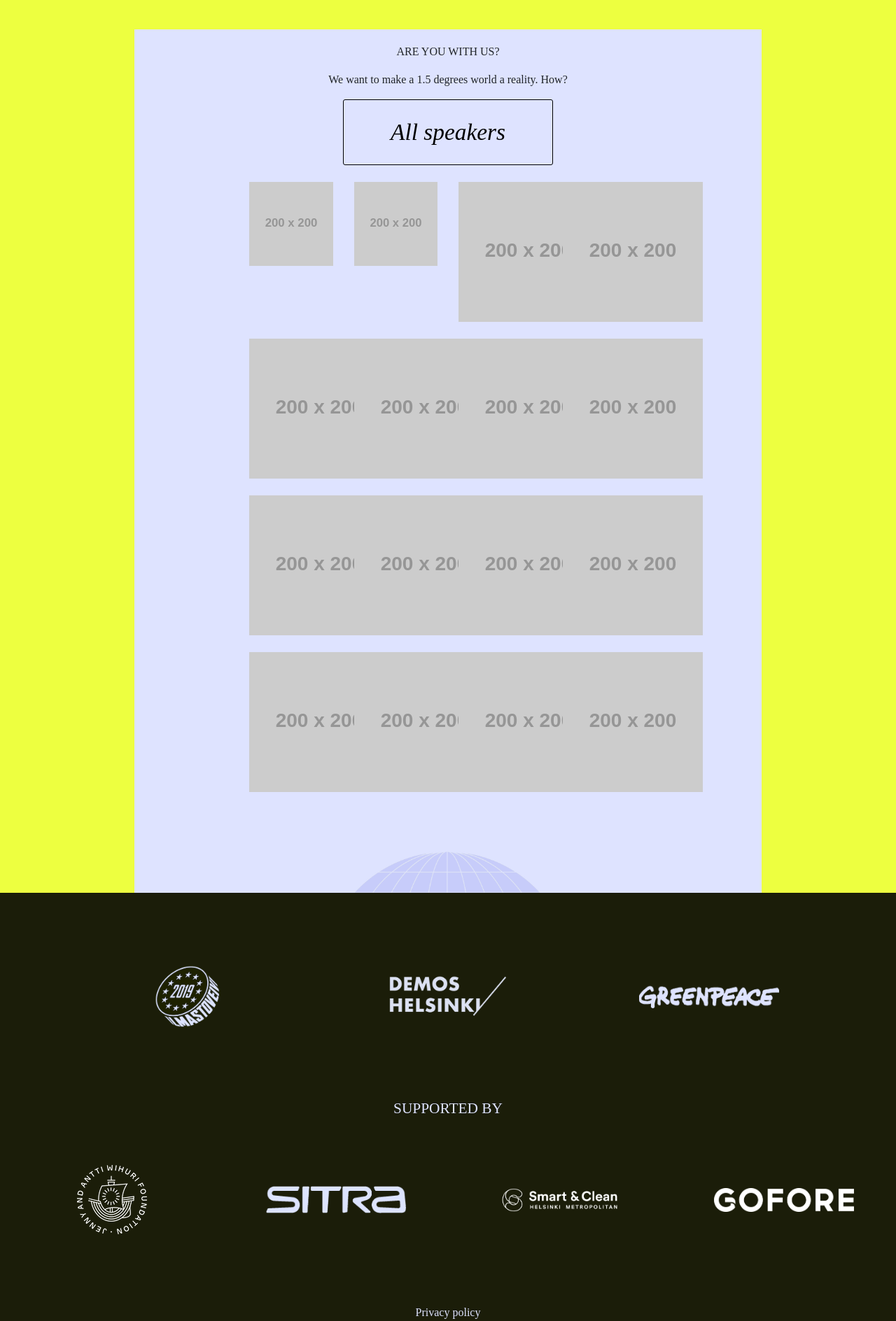
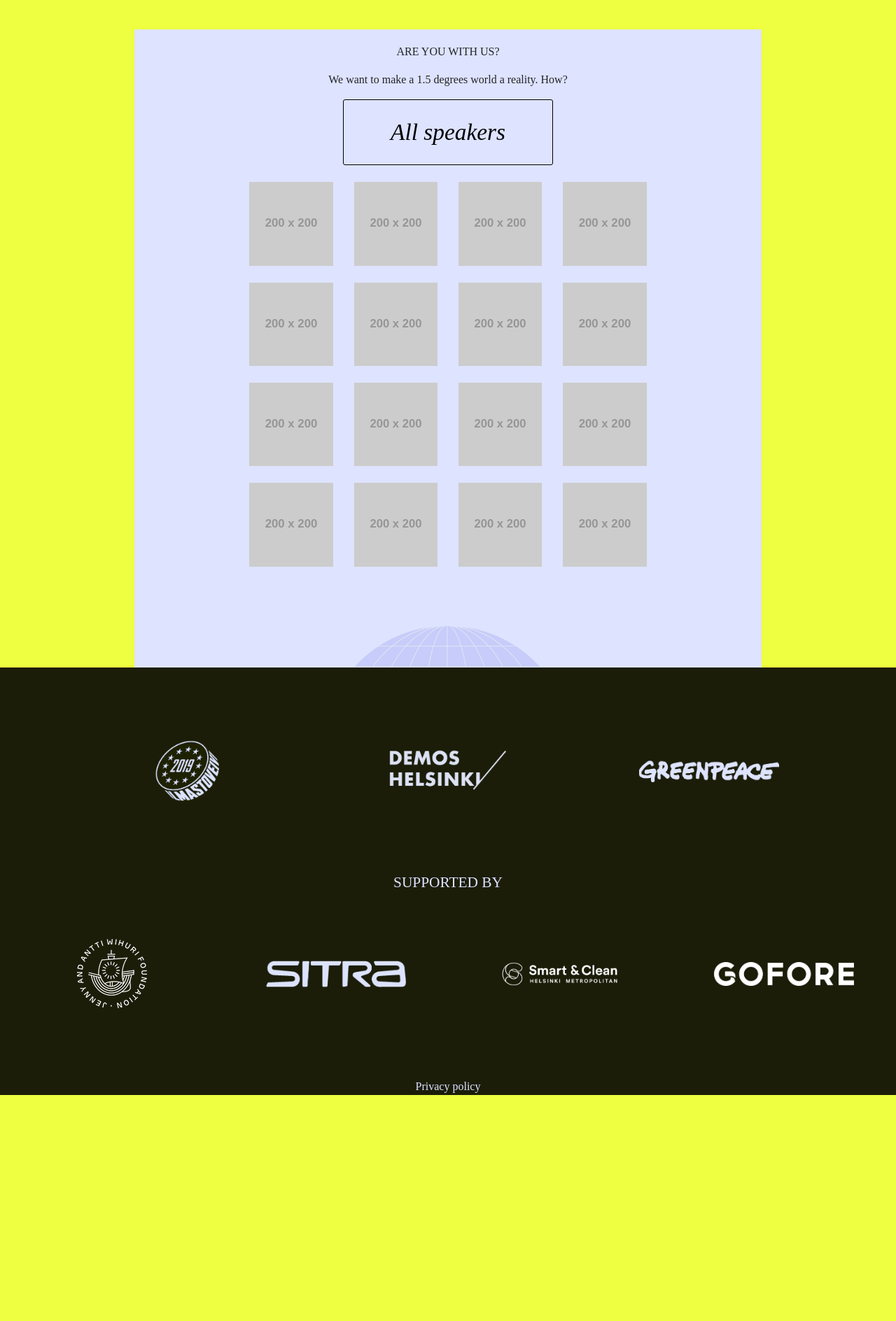
Before and after one commit to ilmastoveivi/helsinkiclimate-v2, a Jekyll site: the page built from index.md, in a window 1280 px wide. Shown: the part 1203-3091 px from the top of the page at 70% size. Built offline with Jekyll 4.4.1, drawn with Linux system fonts in a browser that asks for light colours; some web fonts are replaced; after the commit the page ends 2768 px from its top, so only the background shows below that.

Commit message:
fix are-you_with_us responsive images

```diff
--- a/_includes/home_data/are_you_with_us.html
+++ b/_includes/home_data/are_you_with_us.html
@@ -18,52 +18,52 @@
           <a href="https://placeholder.com"><img src="https://via.placeholder.com/200" class="img-fluid"></a>
       </div>
       <div class="col-xl-2 col-sm-12 pb-4">
-          <a href="https://placeholder.com"><img src="https://via.placeholder.com/200"></a>
+          <a href="https://placeholder.com"><img src="https://via.placeholder.com/200" class="img-fluid"></a>
       </div>
       <div class="col-xl-2 col-sm-12 pb-4">
-          <a href="https://placeholder.com"><img src="https://via.placeholder.com/200"></a>
+          <a href="https://placeholder.com"><img src="https://via.placeholder.com/200" class="img-fluid"></a>
       </div>
   </div>
   <div class="row justify-content-center text-center">
       <div class="col-xl-2 col-sm-12 pb-4">
-          <a href="https://placeholder.com"><img src="https://via.placeholder.com/200"></a>
+          <a href="https://placeholder.com"><img src="https://via.placeholder.com/200" class="img-fluid"></a>
       </div>
       <div class="col-xl-2 col-sm-12 pb-4">
-          <a href="https://placeholder.com"><img src="https://via.placeholder.com/200"></a>
+          <a href="https://placeholder.com"><img src="https://via.placeholder.com/200" class="img-fluid"></a>
       </div>
       <div class="col-xl-2 col-sm-12 pb-4">
-          <a href="https://placeholder.com"><img src="https://via.placeholder.com/200"></a>
+          <a href="https://placeholder.com"><img src="https://via.placeholder.com/200" class="img-fluid"></a>
       </div>
       <div class="col-xl-2 col-sm-12 pb-4">
-          <a href="https://placeholder.com"><img src="https://via.placeholder.com/200"></a>
+          <a href="https://placeholder.com"><img src="https://via.placeholder.com/200" class="img-fluid"></a>
       </div>
   </div>
   <div class="row justify-content-center text-center">
       <div class="col-xl-2 col-sm-12 pb-4">
-          <a href="https://placeholder.com"><img src="https://via.placeholder.com/200"></a>
+          <a href="https://placeholder.com"><img src="https://via.placeholder.com/200" class="img-fluid"></a>
       </div>
       <div class="col-xl-2 col-sm-12 pb-4">
-          <a href="https://placeholder.com"><img src="https://via.placeholder.com/200"></a>
+          <a href="https://placeholder.com"><img src="https://via.placeholder.com/200" class="img-fluid"></a>
       </div>
       <div class="col-xl-2 col-sm-12 pb-4">
-          <a href="https://placeholder.com"><img src="https://via.placeholder.com/200"></a>
+          <a href="https://placeholder.com"><img src="https://via.placeholder.com/200" class="img-fluid"></a>
       </div>
       <div class="col-xl-2 col-sm-12 pb-4">
-          <a href="https://placeholder.com"><img src="https://via.placeholder.com/200"></a>
+          <a href="https://placeholder.com"><img src="https://via.placeholder.com/200" class="img-fluid"></a>
       </div>
   </div>
   <div class="row justify-content-center text-center">
       <div class="col-xl-2 col-sm-12 pb-4">
-          <a href="https://placeholder.com"><img src="https://via.placeholder.com/200"></a>
+          <a href="https://placeholder.com"><img src="https://via.placeholder.com/200" class="img-fluid"></a>
       </div>
       <div class="col-xl-2 col-sm-12 pb-4">
-          <a href="https://placeholder.com"><img src="https://via.placeholder.com/200"></a>
+          <a href="https://placeholder.com"><img src="https://via.placeholder.com/200" class="img-fluid"></a>
       </div>
       <div class="col-xl-2 col-sm-12 pb-4">
-          <a href="https://placeholder.com"><img src="https://via.placeholder.com/200"></a>
+          <a href="https://placeholder.com"><img src="https://via.placeholder.com/200" class="img-fluid"></a>
       </div>
       <div class="col-xl-2 col-sm-12 pb-4">
-          <a href="https://placeholder.com"><img src="https://via.placeholder.com/200"></a>
+          <a href="https://placeholder.com"><img src="https://via.placeholder.com/200" class="img-fluid"></a>
       </div>
   </div>
 </section>
```
